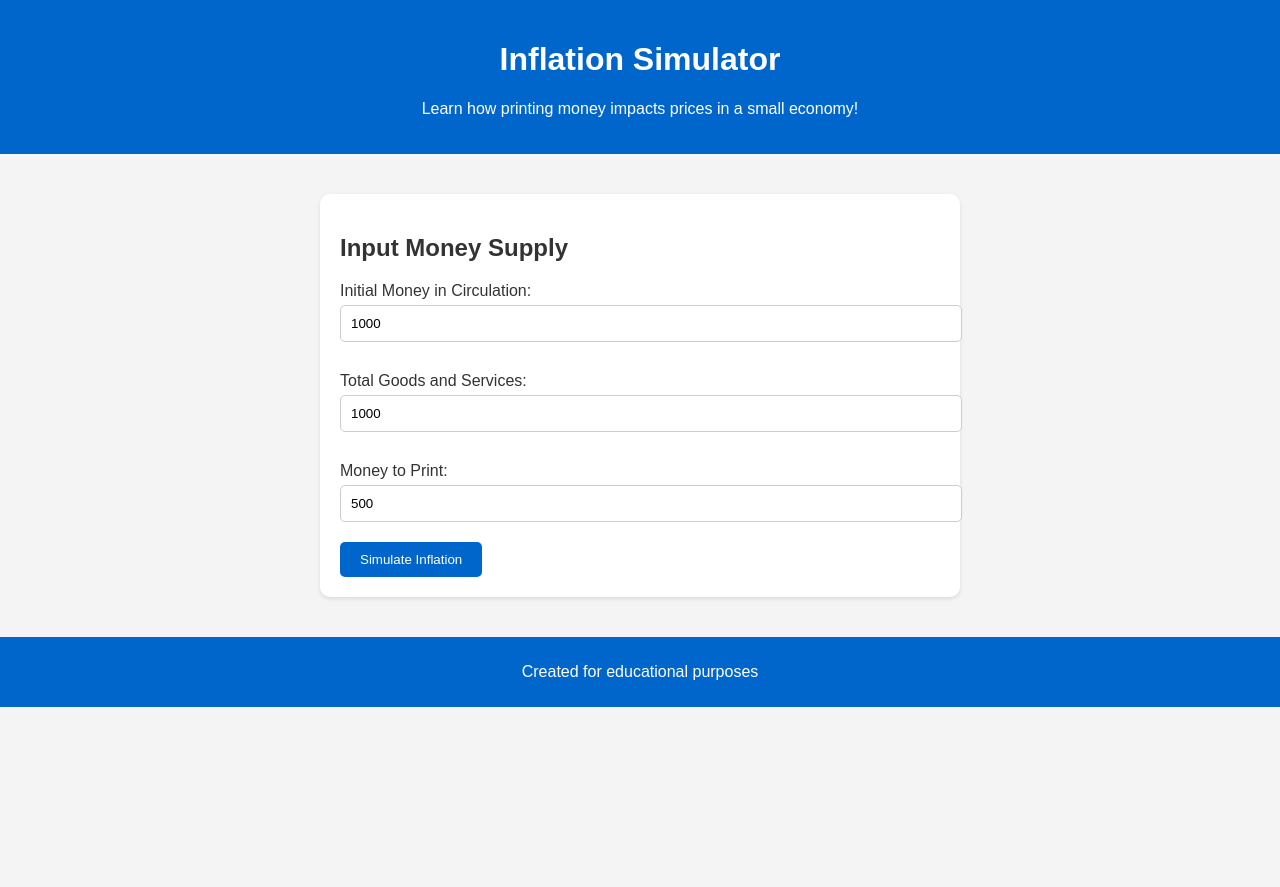
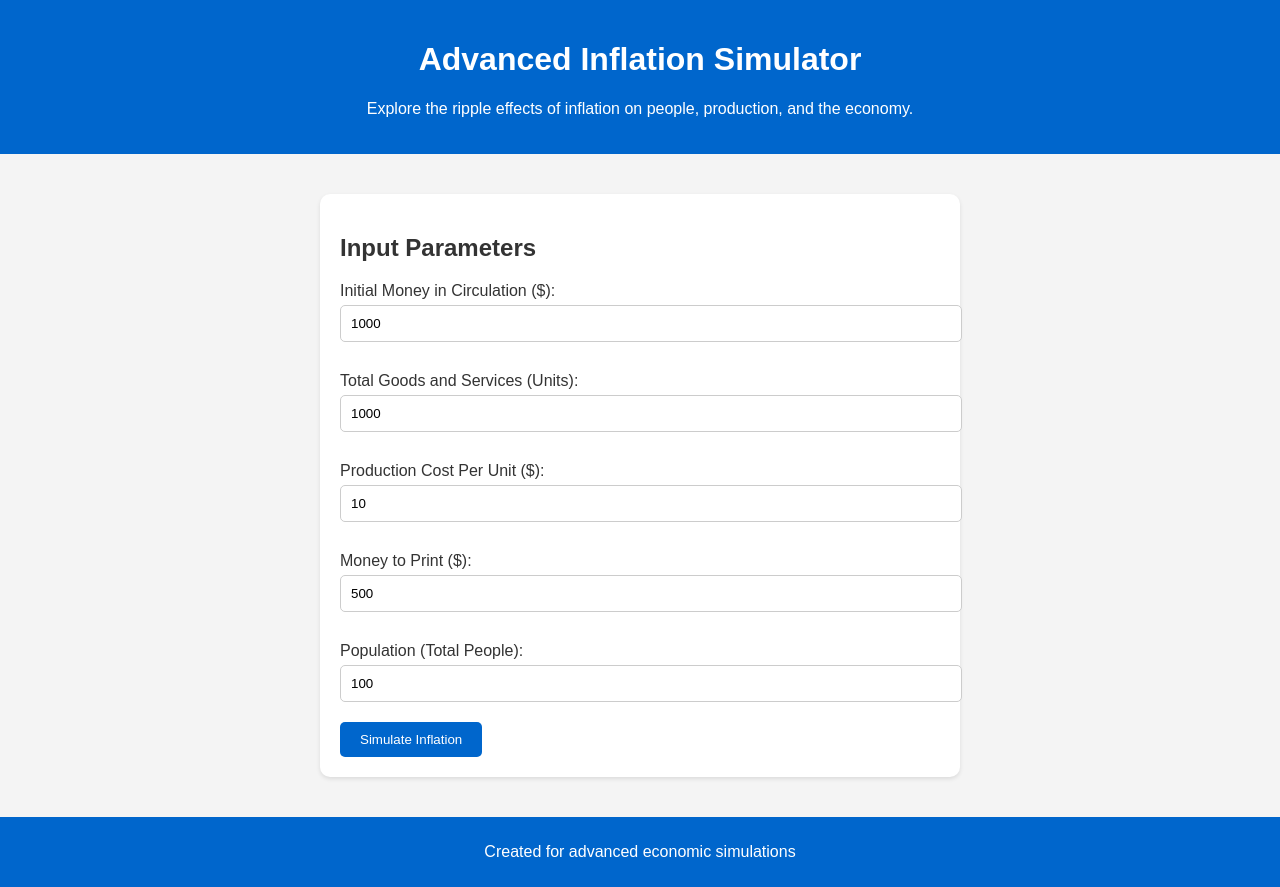
Before and after one commit to ismailhelali/Inflation, a plain HTML site: page index.html in a window 1280 px wide. Before the commit the page ends 800 px from the top, so only its background shows below. Drawn offline with nearby package versions, Linux system fonts and the light colour scheme.

Commit message:
Update index.html

```diff
--- a/index.html
+++ b/index.html
@@ -3,41 +3,50 @@
 <head>
   <meta charset="UTF-8">
   <meta name="viewport" content="width=device-width, initial-scale=1.0">
-  <title>Inflation Simulator</title>
+  <title>Advanced Inflation Simulator</title>
   <link rel="stylesheet" href="styles.css">
-<script src="https://cdn.jsdelivr.net/npm/chart.js"></script>
-
+  <script src="https://cdn.jsdelivr.net/npm/chart.js"></script>
 </head>
 <body>
   <header>
-    <h1>Inflation Simulator</h1>
-    <p>Learn how printing money impacts prices in a small economy!</p>
+    <h1>Advanced Inflation Simulator</h1>
+    <p>Explore the ripple effects of inflation on people, production, and the economy.</p>
   </header>
 
   <main>
     <section id="input-section">
-      <h2>Input Money Supply</h2>
-      <label for="initial-money">Initial Money in Circulation:</label>
+      <h2>Input Parameters</h2>
+      <label for="initial-money">Initial Money in Circulation ($):</label>
       <input type="number" id="initial-money" value="1000" min="100" step="100">
 
-      <label for="goods">Total Goods and Services:</label>
+      <label for="goods">Total Goods and Services (Units):</label>
       <input type="number" id="goods" value="1000" min="100" step="10">
 
-      <label for="new-money">Money to Print:</label>
+      <label for="production-cost">Production Cost Per Unit ($):</label>
+      <input type="number" id="production-cost" value="10" min="1" step="1">
+
+      <label for="new-money">Money to Print ($):</label>
       <input type="number" id="new-money" value="500" min="0" step="50">
+
+      <label for="population">Population (Total People):</label>
+      <input type="number" id="population" value="100" min="10" step="10">
 
       <button id="simulate-button">Simulate Inflation</button>
     </section>
 
     <section id="results-section" hidden>
       <h2>Simulation Results</h2>
-      <canvas id="price-chart" width="400" height="200"></canvas>
+      <div id="charts">
+        <canvas id="price-chart" width="400" height="200"></canvas>
+        <canvas id="income-chart" width="400" height="200"></canvas>
+        <canvas id="production-chart" width="400" height="200"></canvas>
+      </div>
       <p id="summary"></p>
     </section>
   </main>
 
   <footer>
-    <p>Created for educational purposes</p>
+    <p>Created for advanced economic simulations</p>
   </footer>
 
   <script src="script.js"></script>
```
